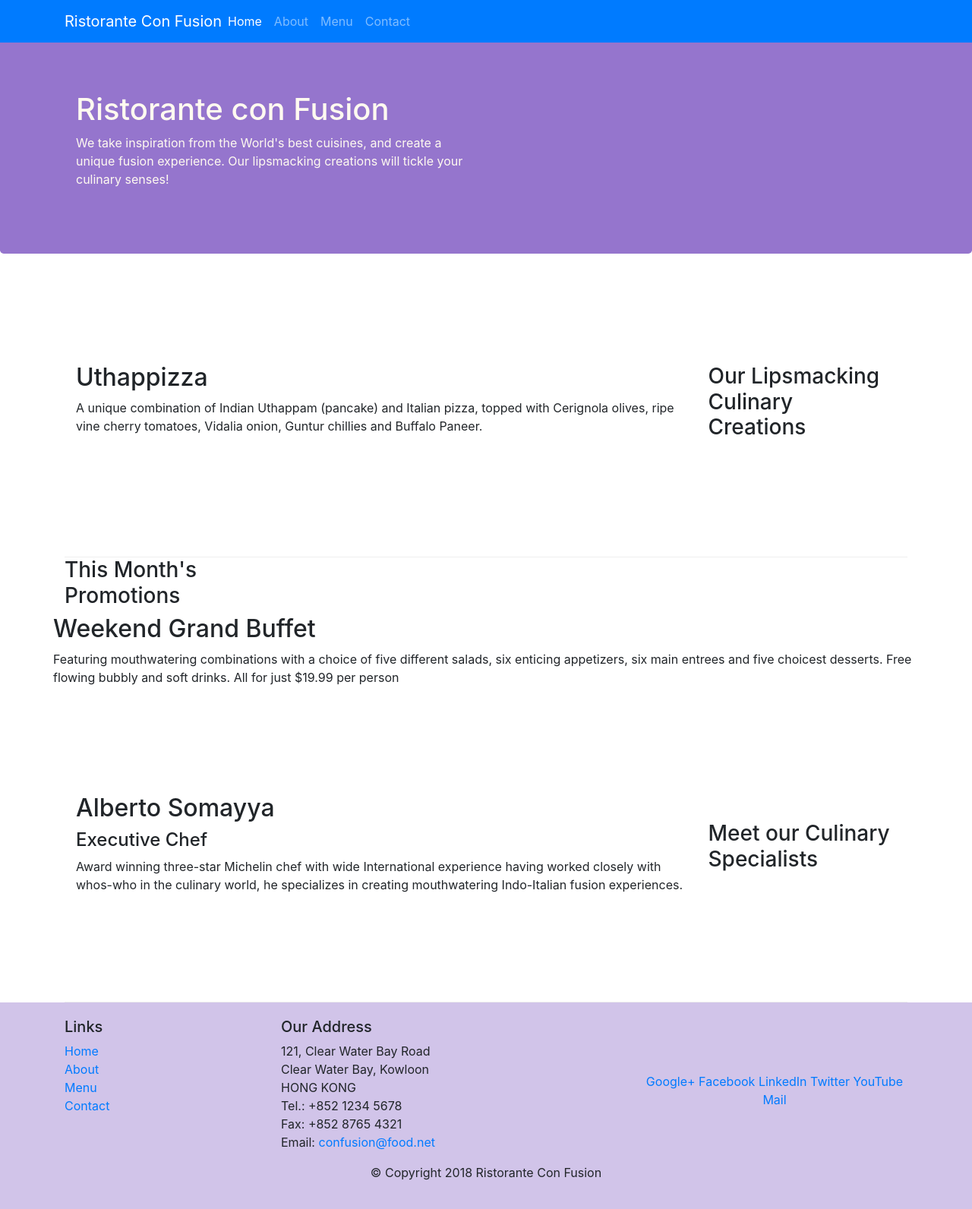
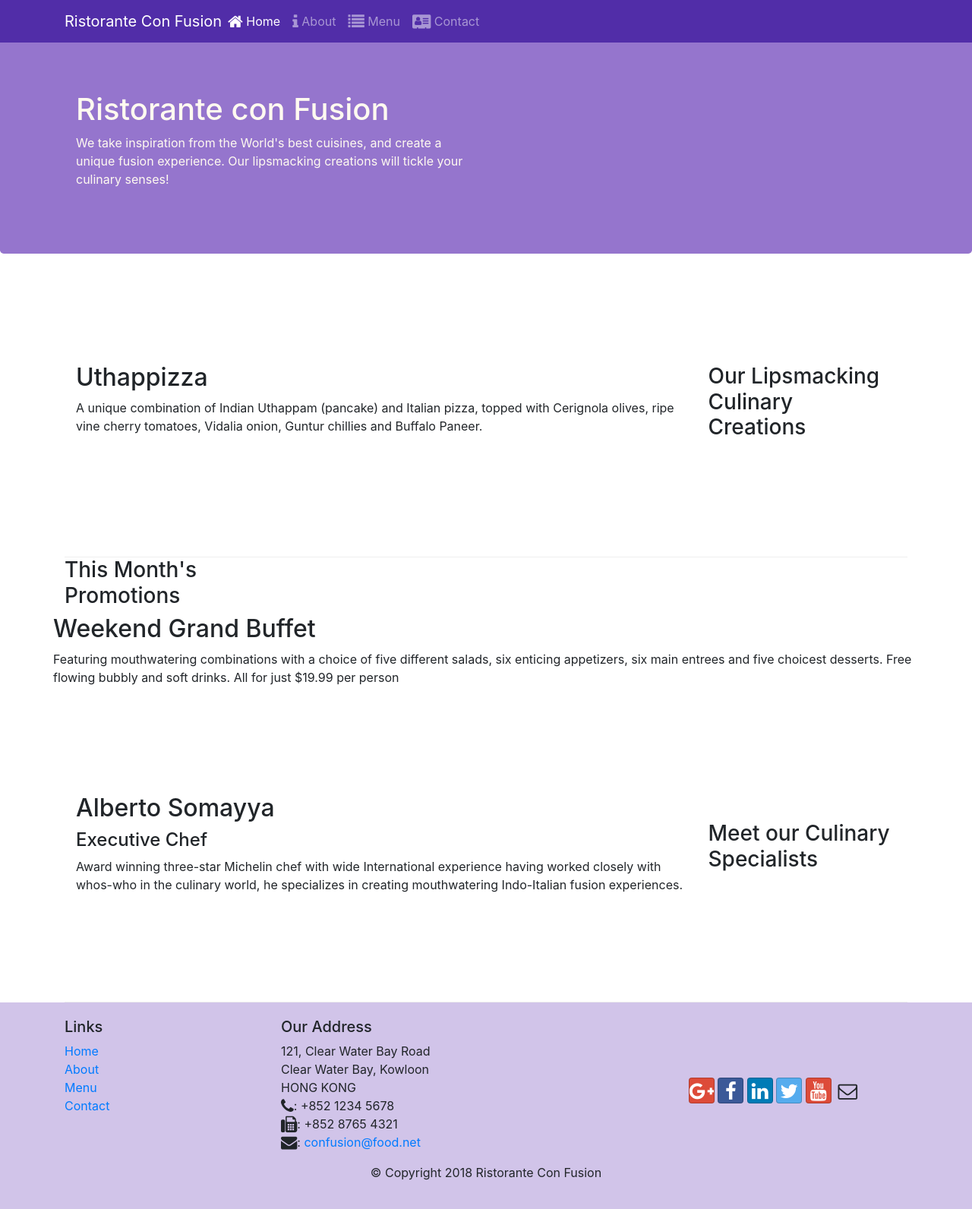
Before and after one commit to Timilehin-bello/conFusion, a website: page index.html in a window 1280 px wide. Shown: the whole page at 76% size. Drawn offline with nearby package versions, Linux system fonts and the light colour scheme.

Commit message:
icon fonts

```diff
--- a/index.html
+++ b/index.html
@@ -9,12 +9,14 @@
 
     <!-- Bootstrap CSS -->
     <link rel="stylesheet" href="node_modules/bootstrap/dist/css/bootstrap.min.css">
+    <link rel="stylesheet" href="node_modules/font-awesome/css/font-awesome.min.css">
+    <link rel="stylesheet" href="node_modules/bootstrap-social/bootstrap-social.css">
     <link rel="stylesheet" href="css/styles.css">
     <title>Ristorante Con Fusion</title>
 </head>
 
 <body>
-    <nav class="navbar navbar-dark navbar-expand-sm bg-primary fixed-top">
+    <nav class="navbar navbar-dark navbar-expand-sm fixed-top">
         <div class="container">
             <button class="navbar-toggler" type="button" data-toggle="collapse" data-target="#Navbar">
                 <span class="navbar-toggler-icon"></span>
@@ -22,10 +24,10 @@
             <a class="navbar-brand mr-auto" href="#">Ristorante Con Fusion</a>
             <div class="collapse navbar-collapse" id="Navbar">
                 <ul class="navbar-nav mr-auto">
-                    <li class="nav-item active"><a class="nav-link" href="#">Home</a></li>
-                    <li class="nav-item"><a class="nav-link" href="./aboutus.html">About</a></li>
-                    <li class="nav-item"><a class="nav-link" href="#">Menu</a></li>
-                    <li class="nav-item"><a class="nav-link" href="#">Contact</a></li>
+                    <li class="nav-item active"><a class="nav-link" href="#"><span class="fa fa-home fa-lg"></span> Home</a></li>
+                    <li class="nav-item"><a class="nav-link" href="./aboutus.html"><span class="fa fa-info fa-lg"></span> About</a></li>
+                    <li class="nav-item"><a class="nav-link" href="#"><span class="fa fa-list fa-lg"></span> Menu</a></li>
+                    <li class="nav-item"><a class="nav-link" href="#"> <span class="fa fa-address-card fa-lg"></span> Contact</a></li>
                 </ul>
             </div>
         </div>
@@ -97,19 +99,19 @@
 		              121, Clear Water Bay Road<br>
 		              Clear Water Bay, Kowloon<br>
 		              HONG KONG<br>
-		              Tel.: +852 1234 5678<br>
-		              Fax: +852 8765 4321<br>
-		              Email: <a href="mailto:confusion@food.net">confusion@food.net</a>
+		              <i class="fa fa-phone fa-lg"></i>: +852 1234 5678<br>
+		              <i class="fa fa-fax fa-lg"></i>: +852 8765 4321<br>
+		              <i class="fa fa-envelope fa-lg"></i>: <a href="mailto:confusion@food.net">confusion@food.net</a>
 		           </address>
                 </div>
                 <div class="col-12 col-sm-4 align-self-center">
                     <div class="text-center">
-                        <a href="http://google.com/+">Google+</a>
-                        <a href="http://www.facebook.com/profile.php?id=">Facebook</a>
-                        <a href="http://www.linkedin.com/in/">LinkedIn</a>
-                        <a href="http://twitter.com/">Twitter</a>
-                        <a href="http://youtube.com/">YouTube</a>
-                        <a href="mailto:">Mail</a>
+                        <a href="http://google.com/+" class="btn btn-social-icon btn-google"><i class="fa fa-google-plus fa-lg"></i></a>
+                        <a href="http://www.facebook.com/profile.php?id=" class="btn btn-social-icon btn-facebook"><i class="fa fa-facebook fa-lg"></i></a>
+                        <a href="http://www.linkedin.com/in/" class="btn btn-social-icon btn-linkedin"><i class="fa fa-linkedin fa-lg"></i></a>
+                        <a href="http://twitter.com/" class="btn btn-social-icon btn-twitter"><i class="fa fa-twitter fa-lg" ></i></a>
+                        <a href="http://youtube.com/" class="btn btn-social-icon btn-google"><i class="fa fa-youtube fa-lg"></i></a>
+                        <a class="btn btn-social-icon" href="mailto:"><i class="fa fa-envelope-o"></i></a>
                     </div>
                 </div>
            </div>
--- a/package.json
+++ b/package.json
@@ -15,6 +15,8 @@
   },
   "dependencies": {
     "bootstrap": "^4.5.0",
+    "bootstrap-social": "^5.1.1",
+    "font-awesome": "^4.7.0",
     "jquery": "^3.3.1",
     "popper.js": "^1.12.9"
   }
```
Also changed, not shown: aboutus.html (+12 -10 lines), 2 other files.
